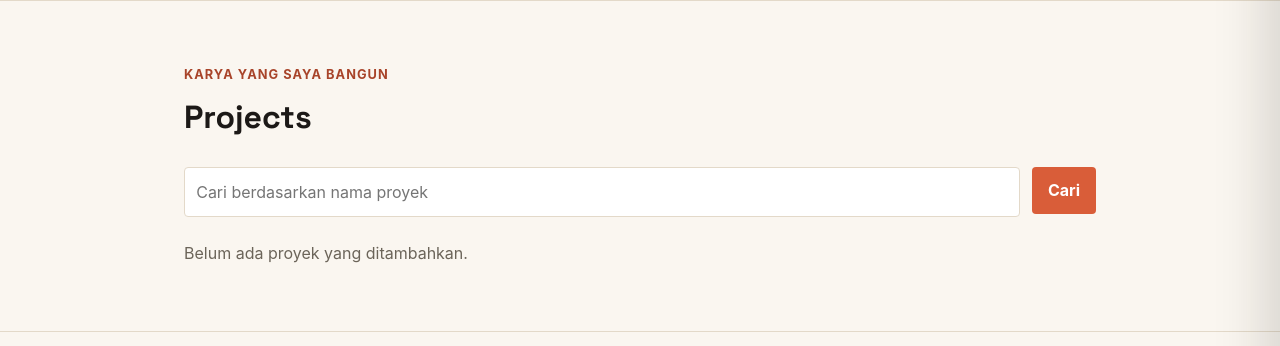
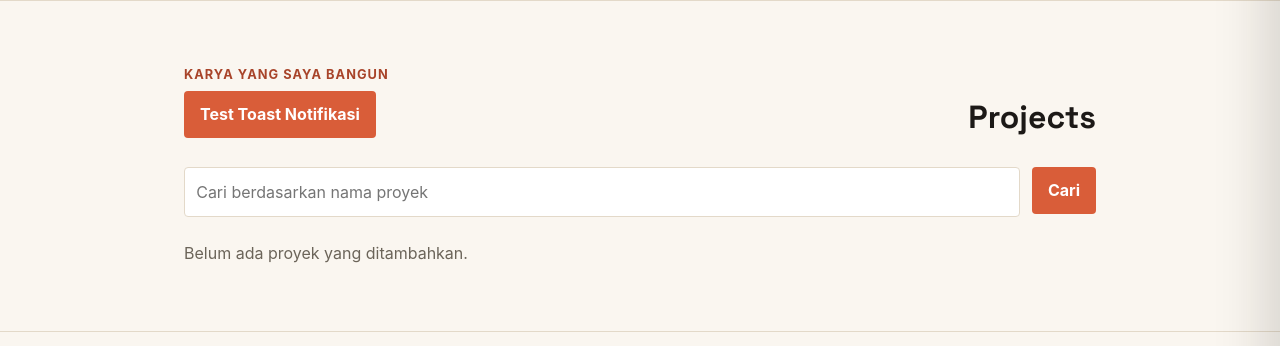
Before and after one commit to parsyarifqi/myportofolio, a Django app: page /projects/ in a window 1280 px wide. Shown: the part 74-420 px from the top of the page. Run offline with Django 5.2, Linux system fonts and the light colour scheme; data that the repository does not hold is empty.

Commit message:
feat: mengimplementasi javascript ke dalam fitur toast notification serta membuat tombol untuk memunculkan toast notification sebagai  pengujian

```diff
--- /dev/null
+++ b/static/js/toast.js
@@ -0,0 +1,65 @@
+let toastTimer;
+
+function showToast(title, message, type='normal', duration = 3000) {
+    const toastComponent = document.getElementById('toast-component');
+    const toastTitle = document.getElementById('toast-title');
+    const toastMessage = document.getElementById('toast-message');
+
+    if (!toastComponent) return;
+
+    // Hapus class tipe sebelumnya
+    toastComponent.classList.remove('toast-success', 'toast-error', 'toast-normal');
+
+    //terpakan class baru berdasarkan tipe
+
+    if (type == 'success') {
+        toastComponent.classList.add('toast-success');
+    } else if (type == 'error') {
+        toastComponent.classList.add('toast-error');
+    } else {
+        toastComponent.classList.add('toast-normal');
+    }
+
+    //perbarui konten teks
+    toastTitle.textContent=title;
+    toastMessage.textContent=message;
+
+    //batalkan timer sebelumnya jika toast masih tampil
+    clearTimeout(toastTimer);
+
+    //animasi muncul
+    if (!toastComponent.matches(':popover-open')) {
+        toastComponent.showPopover();
+        void toastComponent.offsetHeight
+    }
+    toastComponent.classList.remove('toast-hidden');
+    toastComponent.classList.add('toast-show');
+
+    // Animasi hilang otomatis
+    toastTimer = setTimeout(() => {
+      toastComponent.classList.remove('toast-show');
+      toastComponent.classList.add('toast-hidden');
+      toastTimer = setTimeout(() => toastComponent.hidePopover(), 300);
+    }, duration);
+}
+
+/*
+Penjelasan fungsi showToast:
+
+Fungsi showToast memiliki empat parameter:
+
+1. title adalah judul notifikasi yang akan ditampilkan.
+2. message adalah pesan utama yang akan ditampilkan.
+3. type adalah tipe notifikasi (seperti 'success', 'error' atau 'normal'). Parameter ini menentukan skema warna notifikasi.
+4. duration adalah durasi notifikasi muncul di layar (dalam milidetik).
+
+Fungsi ini secara dinamis mengubah kelas CSS dan konten elemen HTML berdasarkan parameter yang diberikan. Secara rinci, showToast melakukan langkah-langkah berikut:
+
+1. Fungsi ini mengakses elemen-elemen HTML toast melalui ID-nya, yaitu toast-component, toast-title, dan toast-message.
+2. Fungsi ini menghapus kelas-kelas tipe sebelumnya untuk memastikan notifikasi memiliki gaya yang benar sebelum menerapkan gaya yang baru.
+3. Fungsi ini menambahkan kelas CSS yang sesuai (toast-success, toast-error atau toast-normal) untuk mengubah warna border berdasarkan parameter type.
+4. Fungsi ini memperbarui teks judul dan pesan notifikasi.
+5. Fungsi ini menampilkan toast dengan showPopover() agar toast berada di top layer browser, di atas elemen lain termasuk modal. Setelah itu, fungsi ini menghapus kelas toast-hidden dan menambahkan kelas toast-show sehingga toast tampak muncul dari bawah layar.
+6. Fungsi ini menggunakan setTimeout untuk menyembunyikan toast secara otomatis setelah durasi yang ditentukan, lalu memanggil hidePopover() setelah animasinya selesai. clearTimeout membatalkan timer sebelumnya agar toast yang dipanggil berturut-turut tidak disembunyikan terlalu cepat.
+
+*/
--- a/templates/base.html
+++ b/templates/base.html
@@ -56,6 +56,7 @@
         </div>
     </footer>
 
+    {% include 'components/toast.html' %}
 </body>
 </html>
 <script>
--- a/templates/project.html
+++ b/templates/project.html
@@ -8,6 +8,9 @@
             <div class="container">
                 <p class="section-kicker">Karya yang saya bangun</p>
                 <div class="project-header">
+                    <button class="button button-secondary" onclick="showToast('Notifikasi Sistem', 'Project berhasil dimuat dengan baik!', 'success')">
+                        Test Toast Notifikasi
+                    </button>
                     <h1>Projects</h1>
                     {% if user.is_superuser %}
                     <a href="{% url 'main:create_project' %}"
```
